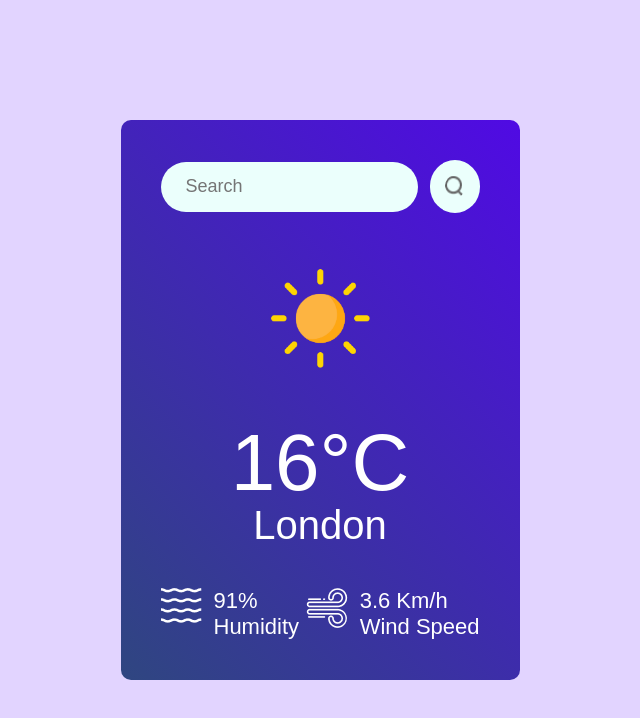
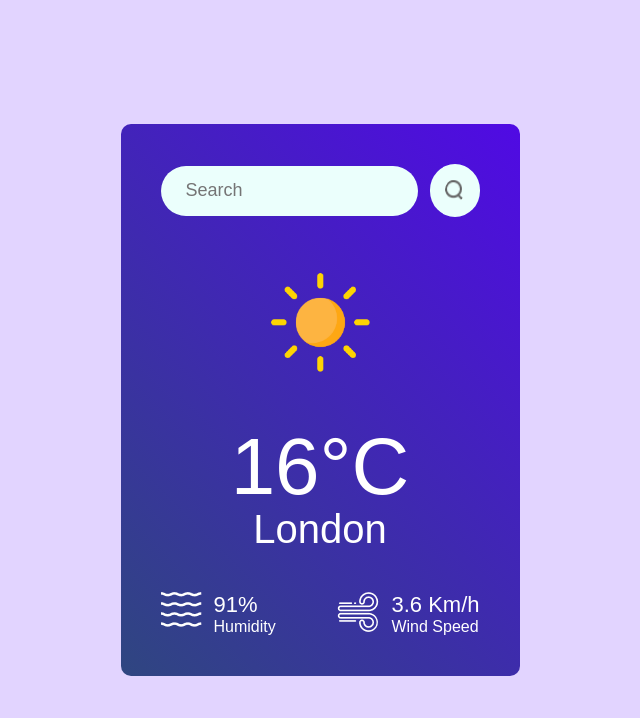
Before and after one commit to elijahgummer/weather-app-react, a React (Create React App) app in the folder weather-app-react/: page / in a window 1280 px wide. Shown: the top 718 px of the page, without its empty margins (320-960 px from the left). Built offline with nearby package versions, Linux system fonts and the light colour scheme.

Commit message:
changed teh stlying

```diff
--- a/weather-app-react/src/components/Weather.css
+++ b/weather-app-react/src/components/Weather.css
@@ -55,3 +55,7 @@
     gap: 12px;
     font-size: 22px;
 }
+.weather-data .col span {
+    display: block;
+    font-size: 16px;
+}
```
